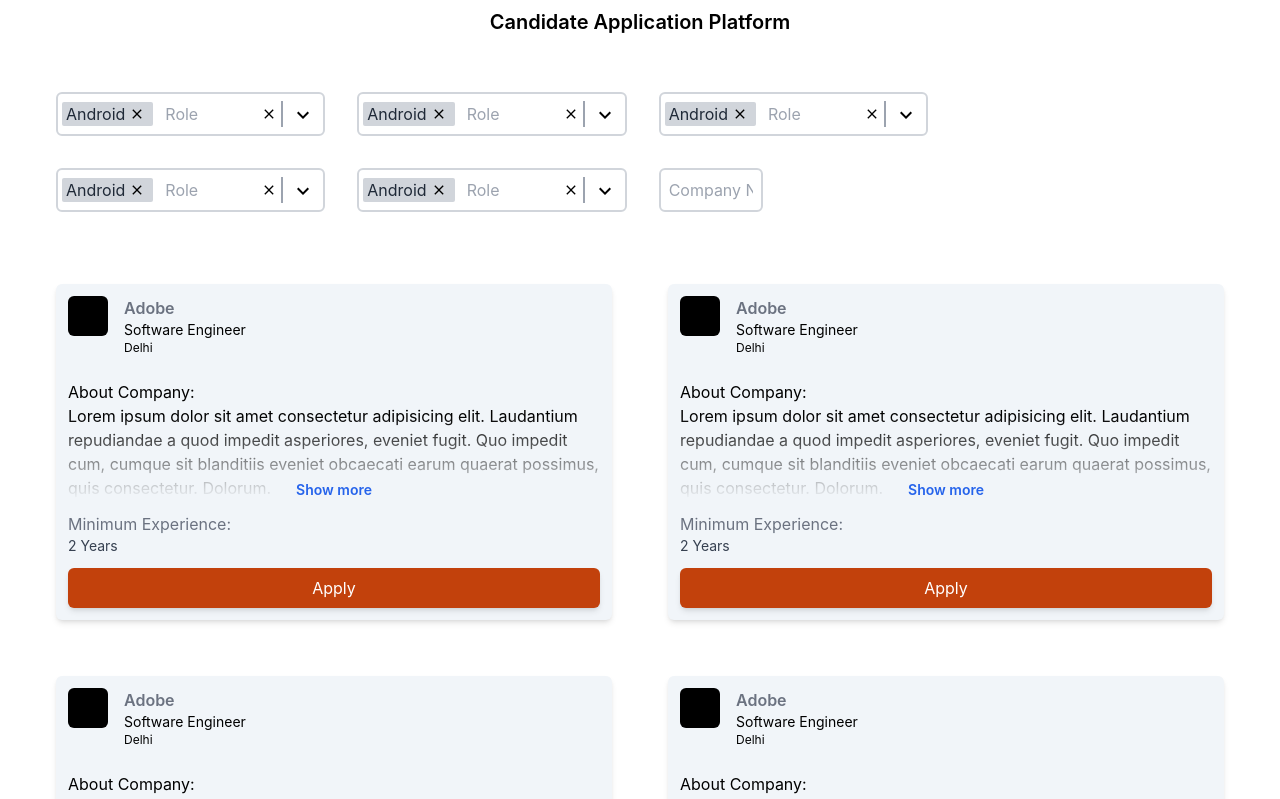
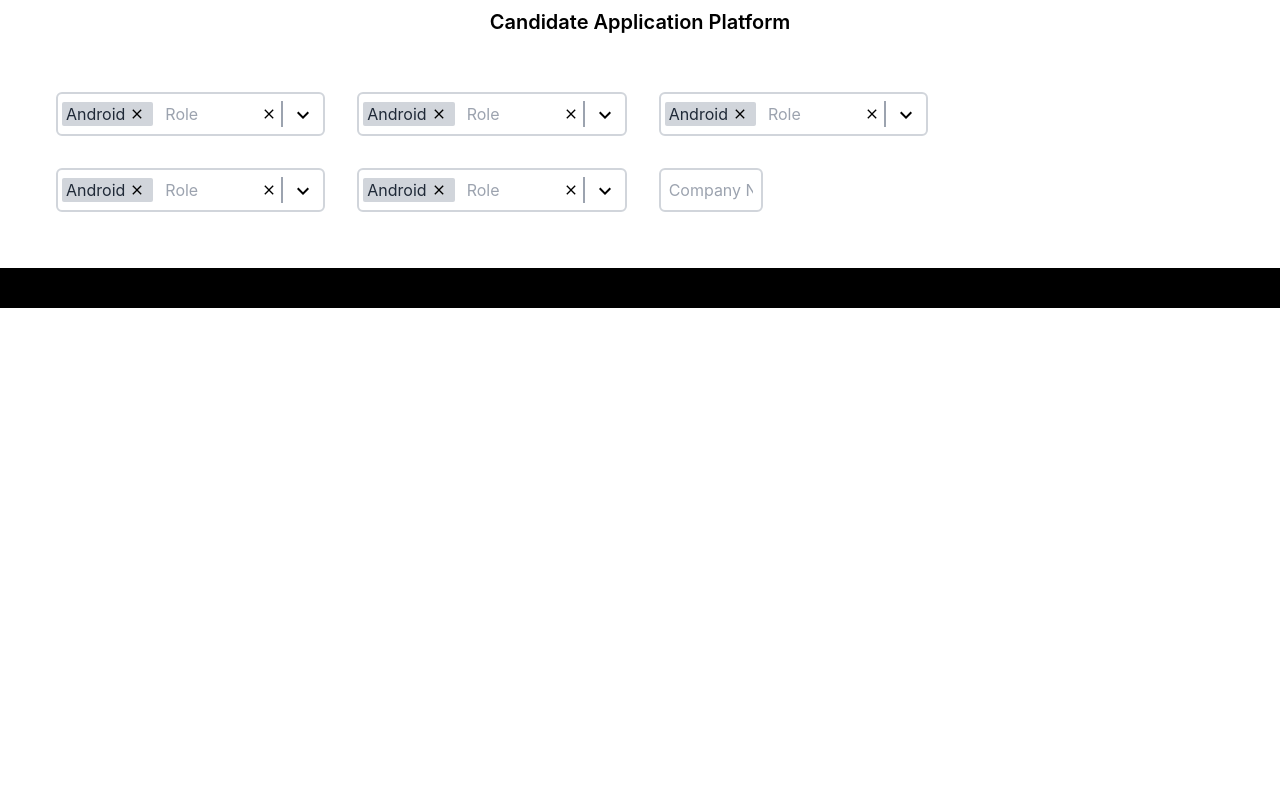
Before and after one commit to Narinder99/Candidate-Application-Platform, a React (Create React App) app: page / in a window 1280 px wide. Shown: the top 799 px of the page. Built offline with nearby package versions, Linux system fonts and the light colour scheme.

Commit message:
Implemented Fetch Api, add data to redux, fetch data from redux and passed SingleJobDetail data to the component using prop

```diff
--- a/package.json
+++ b/package.json
@@ -8,11 +8,13 @@
     "@mui/base": "^5.0.0-beta.40",
     "@mui/icons-material": "^5.15.16",
     "@mui/system": "^5.15.15",
+    "@reduxjs/toolkit": "^2.2.3",
     "@testing-library/jest-dom": "^5.17.0",
     "@testing-library/react": "^13.4.0",
     "@testing-library/user-event": "^13.5.0",
     "react": "^18.3.1",
     "react-dom": "^18.3.1",
+    "react-redux": "^9.1.2",
     "react-scripts": "5.0.1",
     "redux": "^5.0.1",
     "web-vitals": "^2.1.4"
--- a/src/components/Filters.jsx
+++ b/src/components/Filters.jsx
@@ -1,16 +1,19 @@
 import React, { useRef, useState } from "react";
 import { SingleFilterComponent } from "./SingleFilterComponent";
-
+import { useSelector, useDispatch } from 'react-redux'
+import { addJob} from './Redux/JobsData'
 export const Filters = () => {
 
   const [inputValue, setInputValue] = useState('');
   const [inputWidth, setInputWidth] = useState('100px'); // Initial width
   const inputRef = useRef(null);
+  const Jobs = useSelector(state => state.Jobs.Jobs)
+  const dispatch = useDispatch()
 
   // Function to handle changes in the input value
   const handleInputChange = (event) => {
     setInputValue(event.target.value);
-    updateInputWidth();
+    updateInputWidth();// after every change we have to update the width
   };
 
   const updateInputWidth = () => {
@@ -19,10 +22,6 @@
     }
   };
 
-  // // Run once at intially when this component will render.
-  // useEffect(() => {
-  //   updateInputWidth();
-  // }, []);
 
   return (
     <div className="flex flex-wrap justify-start  filters m-10">
--- a/src/components/Jobs.jsx
+++ b/src/components/Jobs.jsx
@@ -1,17 +1,70 @@
-import React from 'react'
-import { SingleJobDetails } from './SingleJobDetails'
+import React, { useEffect, useState } from "react";
+import { SingleJobDetails } from "./SingleJobDetails";
+import { useSelector, useDispatch } from "react-redux";
+import { addJob } from "./Redux/JobsData";
 
 export const Jobs = () => {
+  const Jobs = useSelector((state) => state.Jobs.Jobs);//get data from the redux store
+  const [totalJobs, setTotalJobs] = useState(0);
+  const [offset, setOffset] = useState(0);
+  const dispatch = useDispatch();
+
+  const myHeaders = new Headers();
+  myHeaders.append("Content-Type", "application/json");
+
+  const callApi = async () => {
+    //to check weather still jobs are there or not. if offset is greater then total jobs then we will not call api further
+    // and second condition is for initially totalJobs will be zero to call the api for the first time i used second condition
+    if (offset >= totalJobs && totalJobs !== 0) {
+      return;
+    }
+    const body = JSON.stringify({ limit: 10, offset: offset });
+    const requestOptions = {
+      method: "POST",
+      headers: myHeaders,
+      body,
+    };
+
+    await fetch(
+      "https://api.weekday.technology/adhoc/getSampleJdJSON",
+      requestOptions
+    )
+      .then((response) => response.json())
+      .then((result) => {
+        setTotalJobs(result.totalCount);
+
+        //using loop to store the data in Job object using redux
+        result.jdList.forEach((item) => {
+          const jobObject = {
+            jdUid: item.jdUid,
+            jobRole: item.jobRole,
+            companyName: item.companyName,
+            location: item.location,
+            jobDetailsFromCompany: item.jobDetailsFromCompany,
+            minExp: item.minExp,
+            maxExp: item.maxExp,
+            logoUrl: item.logoUrl,
+          };
+          dispatch(addJob(jobObject));
+        });
+        setOffset(offset + 10); //increase the offset to call next jobs
+      })
+      .catch((error) => {
+        console.error(error);
+      });
+  };
+
+  const clickfun = () => {
+    callApi();
+  };
   return (
     <div className="mainClass">
-    <div className=" grid grid-cols-2 gap-14 m-14">
-        <SingleJobDetails></SingleJobDetails>
-        <SingleJobDetails></SingleJobDetails>
-        <SingleJobDetails></SingleJobDetails>
-        <SingleJobDetails></SingleJobDetails>
-        <SingleJobDetails></SingleJobDetails>
-        <SingleJobDetails></SingleJobDetails>
+      <div className="flex bg-black w-full h-10" onClick={clickfun}></div>
+      <div className=" grid grid-cols-2 gap-14 m-14">
+        {Jobs.map((item, index) => ( // used map to traverse the array and send the data to
+          <SingleJobDetails prop={item}></SingleJobDetails>
+        ))}
+      </div>
     </div>
-    </div>
-  )
-}
+  );
+};
--- /dev/null
+++ b/src/components/Redux/JobsData.js
@@ -0,0 +1,21 @@
+import { createSlice } from '@reduxjs/toolkit'
+
+const initialState = {
+    Jobs: [], // initialize an empty array
+  };
+
+  export const jobsSlice = createSlice({
+    name: 'Jobs',
+    initialState,
+    reducers: {
+      addJob: (state, action) => {
+        state.Jobs.push(action.payload); // add a new Job to the array
+      },
+    //   removeJob: (state, action) => {
+    //     state.Jobs = state.Jobs.filter((obj) => obj.id !== action.payload); // remove an Job by id
+    //   },
+    },
+  });
+
+  export const { addJob } = jobsSlice.actions;
+  export default jobsSlice.reducer;
--- /dev/null
+++ b/src/components/Redux/store.js
@@ -0,0 +1,8 @@
+import { configureStore } from '@reduxjs/toolkit'
+import jobsReducer from './JobsData'
+
+export default configureStore({
+    reducer: {
+        Jobs: jobsReducer
+    }
+  })
--- a/src/components/SingleFilterComponent.jsx
+++ b/src/components/SingleFilterComponent.jsx
@@ -66,7 +66,6 @@
         <div className="text-gray-500 text-md p-2 ">Software Developer</div>
       </div>
       )}
-
     </div>
   );
 }
--- a/src/components/SingleJobDetails.jsx
+++ b/src/components/SingleJobDetails.jsx
@@ -1,6 +1,7 @@
 import React from 'react'
 import '../components/css/SingleJobDetails.css'
-export const SingleJobDetails = () => {
+export const SingleJobDetails = ({prop}) => {
+    //console.log(prop)
   return (
     <div className='jobsDetail rounded-md shadow-md hover:scale-105 bg-slate-100 p-3'>
         <div className="innerComponent flex flex-col">
@@ -8,22 +9,22 @@
             <div className="jobName flex">
                 <div className="logo flex items-start w-10 h-10 bg-black rounded-md"></div>
                 <div className="nameLoc flex flex-col pl-4">
-                    <div className="companyName text-md text-gray-500 font-semibold flex justify-start">Adobe</div>
-                    <div className="role text-sm flex justify-start">Software Engineer</div>
-                    <div className="companyLoc text-xs flex justify-start">Delhi</div>
+                    <div className="companyName text-md text-gray-500 font-semibold flex justify-start">{prop.companyName}</div>
+                    <div className="role text-sm flex justify-start">{prop.jobRole}</div>
+                    <div className="companyLoc text-xs flex justify-start">{prop.location}</div>
                 </div>
             </div>
 
             <div className="description flex flex-col mt-6 justify-start">
                 <div className="AboutCompany text-black text-md flex justify-start">About Company:</div>
                 <div className="relative flex justify-center">
-                <div className="text text-black text-start">Lorem ipsum dolor sit amet consectetur adipisicing elit. Laudantium repudiandae a quod impedit asperiores, eveniet fugit. Quo impedit cum, cumque sit blanditiis eveniet obcaecati earum quaerat possimus, quis consectetur. Dolorum.</div>
+                <div className="text text-black text-start">{prop.jobDetailsFromCompany}</div>
                 <div className='showMore absolute bottom-0 text-sm font-semibold text-blue-600 pt-16'>Show more</div>
             </div>
             </div>
             <div className="experience flex flex-col mt-3">
                 <div className="text-md text-gray-500 text-md flex justify-start">Minimum Experience:</div>
-                <div className="experienceYear text-gray-700 text-sm flex justify-start">2 Years</div>
+                <div className="experienceYear text-gray-700 text-sm flex justify-start">{prop.minExp} Years</div>
             </div>
             <div className="apply mt-3 bg-orange-700 text-white rounded-md shadow-md p-2 flex justify-center items-center hover:cursor-pointer ">Apply</div>
         </div>
--- a/src/index.js
+++ b/src/index.js
@@ -2,10 +2,14 @@
 import ReactDOM from 'react-dom/client';
 import './index.css';
 import App from './App';
-
+import { Provider } from 'react-redux'
+import store from './components/Redux/store';
 const root = ReactDOM.createRoot(document.getElementById('root'));
 root.render(
+
   <React.StrictMode>
+    <Provider store={store}>
     <App />
+    </Provider>
   </React.StrictMode>
 );
```
Also changed, not shown: 1 other file (tests, documents, lock files or other folders).
